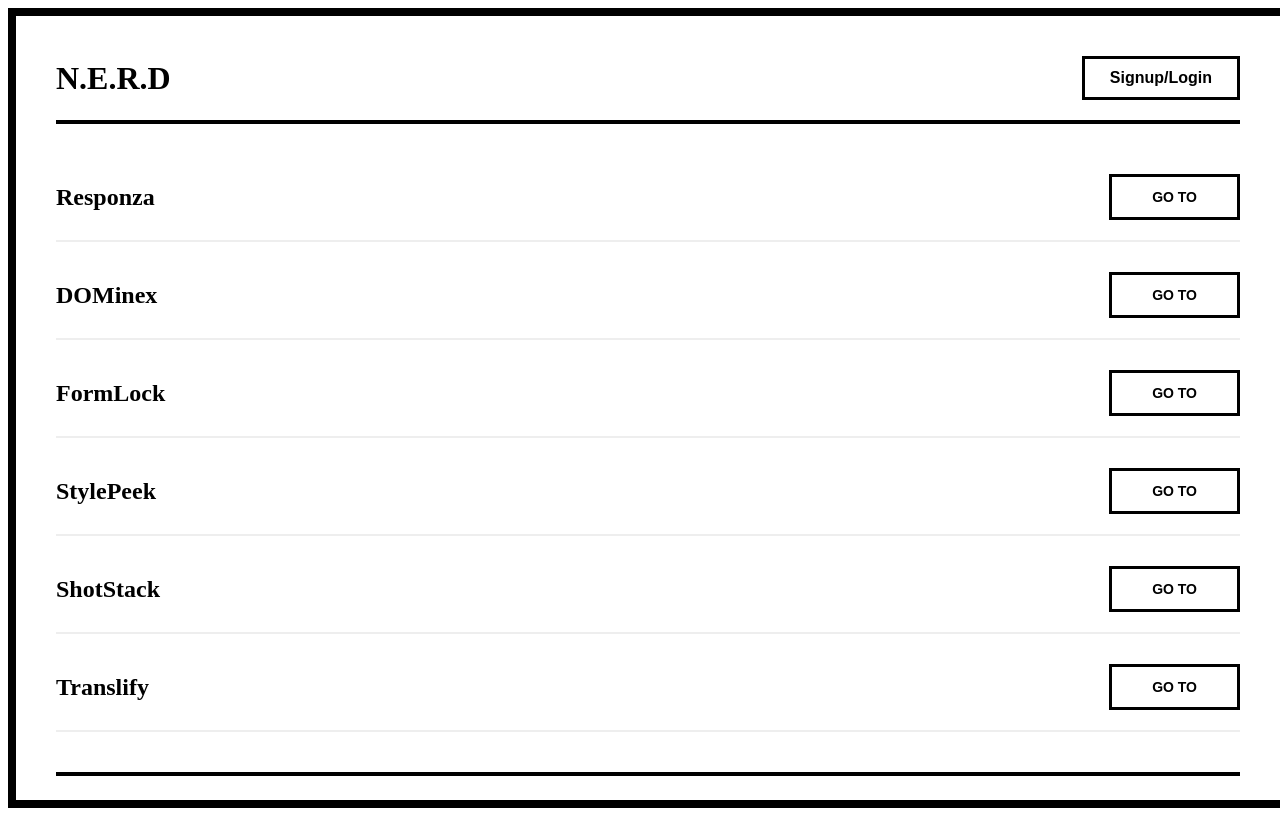
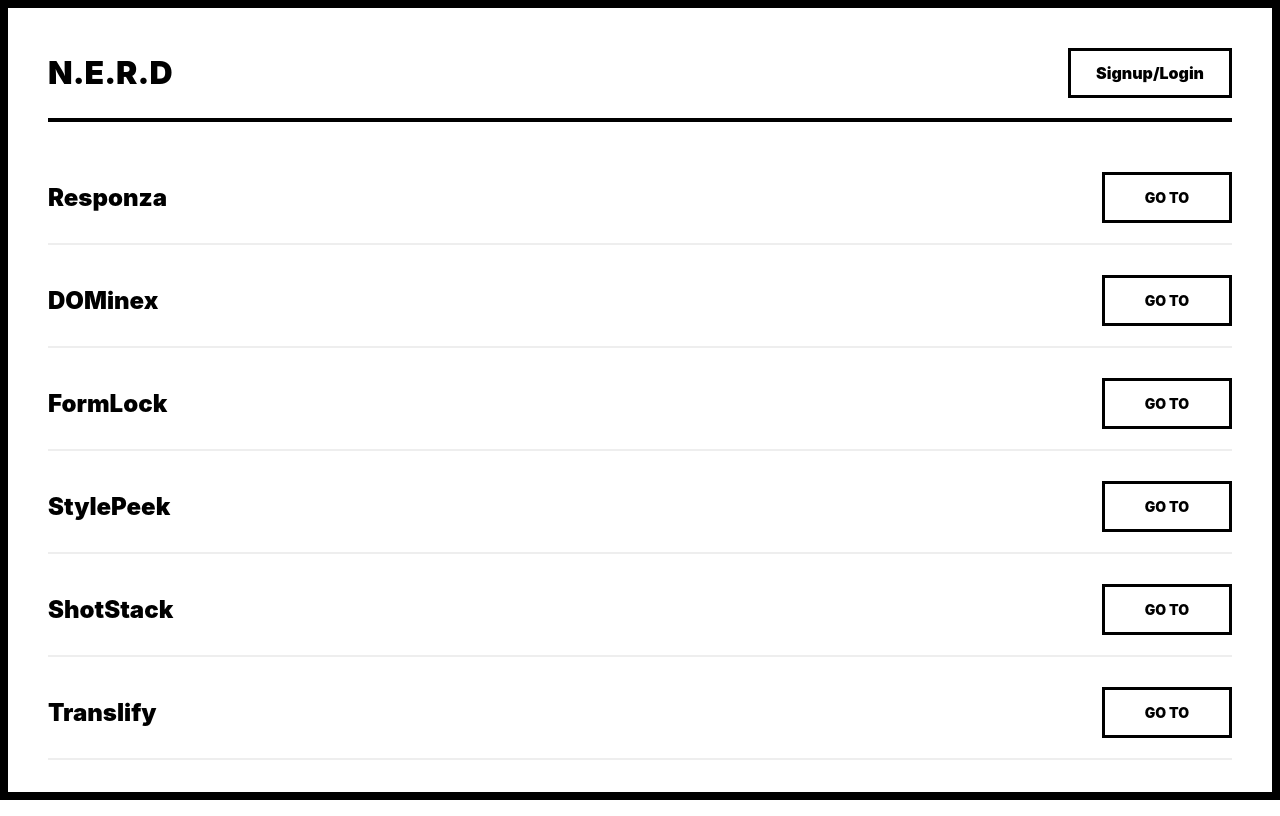
Before and after one commit to m-umer-iqbal/FYP-NERD, a React (Vite) app in the folder frontend/: page / in a window 1280 px wide. Built offline with nearby package versions, Linux system fonts and the light colour scheme.

Commit message:
Install and setup tailwind in the frontend

```diff
--- /dev/null
+++ b/frontend/index.css
@@ -0,0 +1 @@
+@import "tailwindcss";
--- a/frontend/index.html
+++ b/frontend/index.html
@@ -5,6 +5,7 @@
   <meta charset="UTF-8" />
   <meta name="viewport" content="width=device-width, initial-scale=1.0" />
   <title>NERD - NextGen Extension for Rapid Development</title>
+  <link rel="stylesheet" href="./index.css">
 </head>
 
 <body>
--- a/frontend/package.json
+++ b/frontend/package.json
@@ -16,6 +16,7 @@
   "devDependencies": {
     "@crxjs/vite-plugin": "^2.4.0",
     "@eslint/js": "^9.39.4",
+    "@tailwindcss/vite": "^4.2.2",
     "@types/react": "^19.2.14",
     "@types/react-dom": "^19.2.3",
     "@vitejs/plugin-react": "^6.0.1",
@@ -23,6 +24,7 @@
     "eslint-plugin-react-hooks": "^7.0.1",
     "eslint-plugin-react-refresh": "^0.5.2",
     "globals": "^17.4.0",
+    "tailwindcss": "^4.2.2",
     "vite": "^8.0.4"
   }
 }
--- a/frontend/vite.config.js
+++ b/frontend/vite.config.js
@@ -2,9 +2,9 @@
 import react from '@vitejs/plugin-react'
 import manifest from "./manifest.json"
 import { crx } from "@crxjs/vite-plugin"
-
+import tailwindcss from '@tailwindcss/vite'
 // https://vite.dev/config/
 export default defineConfig({
-  plugins: [react(), crx({ manifest })],
-  // plugins: [react()],
+  plugins: [react(), crx({ manifest }), tailwindcss()],
+  // plugins: [react(), tailwindcss()],
 })
```
Also changed, not shown: frontend/src/App.jsx (line endings or trailing spaces), 1 other file (tests, documents, lock files or other folders).
